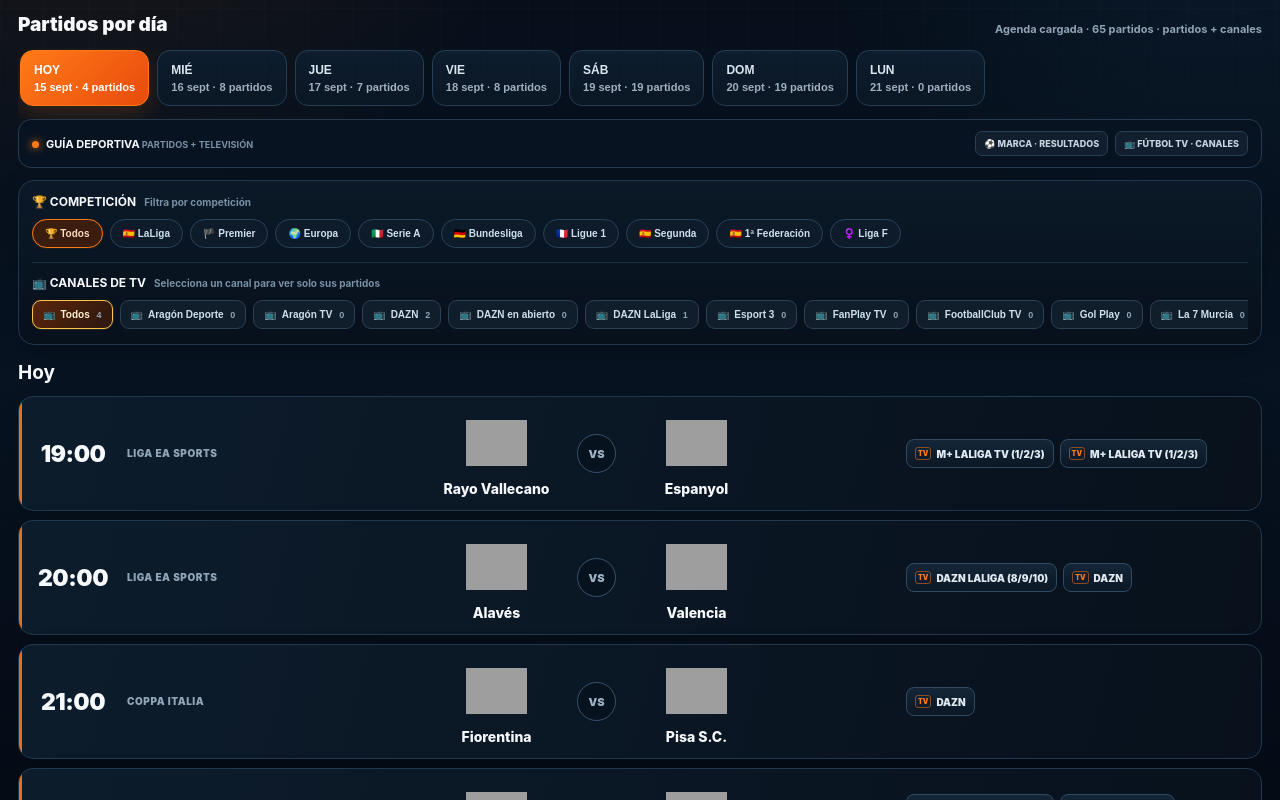
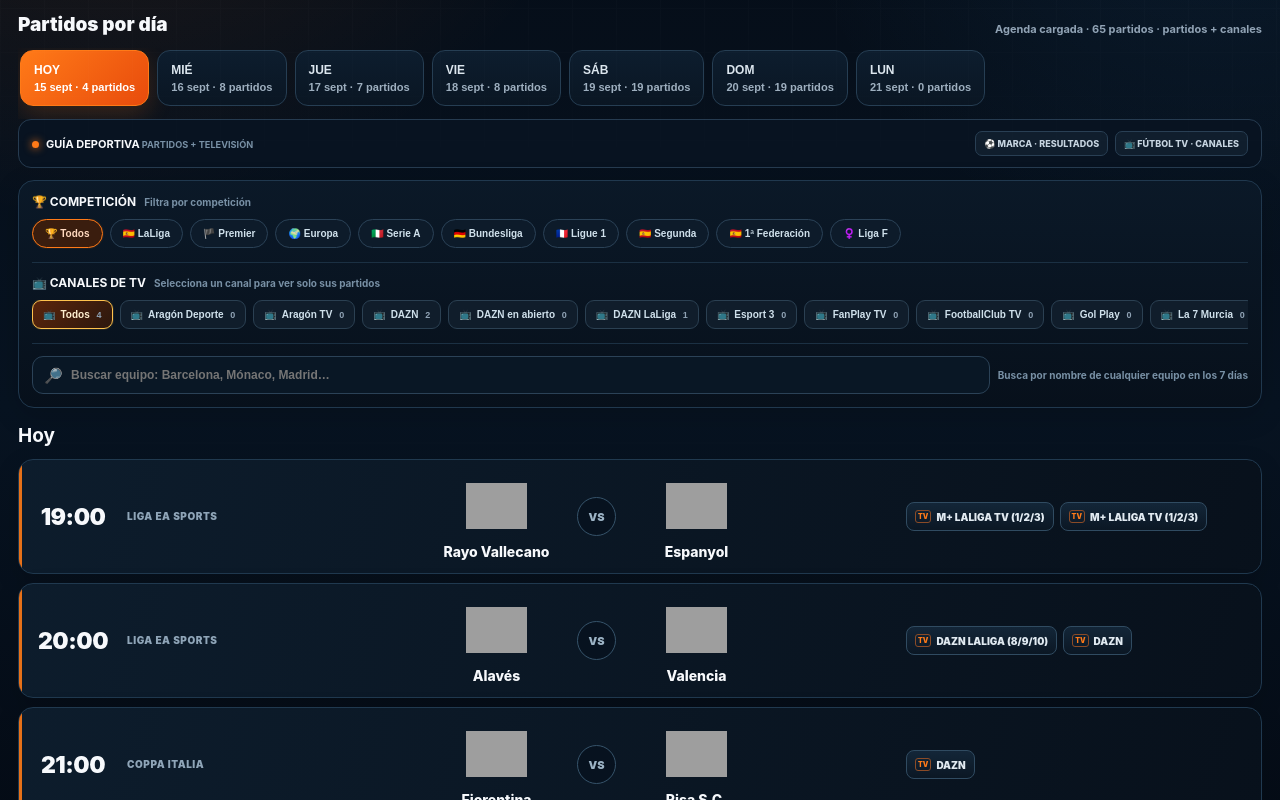
Before and after one commit to jantoniogti-lgtm/-futbol, a plain HTML site: page index.html in a window 1280 px wide. Shown: the part 300-1100 px from the top of the page. Drawn offline with Linux system fonts and the light colour scheme; grey boxes are pictures that could not be loaded.

Commit message:
Add files via upload

```diff
--- a/index.html
+++ b/index.html
@@ -56,6 +56,8 @@
 .btn{white-space:nowrap;background:#0d1b2a;color:#cfe0eb;border:1px solid #2b4257;border-radius:999px;padding:8px 12px;cursor:pointer;font-size:10px;font-weight:900;transition:.16s}
 .btn:hover{border-color:#66839a;color:#fff}.btn.active{background:#3a1d0e;border-color:var(--orange);color:#ffd9bf;box-shadow:0 0 0 1px rgba(255,122,24,.08)}
 .channelRow{margin-top:12px;padding-top:12px;border-top:1px solid #1b3043}
+.searchRow{margin-top:12px;padding-top:12px;border-top:1px solid #1b3043;display:flex;gap:8px;align-items:center}.searchBox{position:relative;flex:1;min-width:180px}.searchBox input{width:100%;box-sizing:border-box;background:#091725;color:#eef6fb;border:1px solid #2b4257;border-radius:11px;padding:11px 40px 11px 38px;font-size:12px;font-weight:800;outline:none}.searchBox input:focus{border-color:var(--orange);box-shadow:0 0 0 2px rgba(255,122,24,.10)}.searchIcon{position:absolute;left:12px;top:50%;transform:translateY(-50%);font-size:15px;opacity:.8}.clearSearch{display:none;position:absolute;right:9px;top:50%;transform:translateY(-50%);border:0;background:transparent;color:#9fb1c0;font-size:17px;cursor:pointer}.searchHint{font-size:10px;color:#7890a5;font-weight:750;white-space:nowrap}@media(max-width:600px){.searchRow{display:block}.searchHint{display:block;margin-top:7px}}
+
 .channelBtn{white-space:nowrap;background:#101d2b;color:#cfe0eb;border:1px solid #2b4052;border-radius:9px;padding:8px 10px;cursor:pointer;font-size:10px;font-weight:900;transition:.16s}
 .channelBtn:before{content:"📺";font-size:10px;margin-right:5px}.channelBtn:hover{border-color:#698398;color:#fff}
 .channelBtn.active{background:linear-gradient(135deg,#5b250b,#2c180e);border-color:var(--gold);color:#fff0d1;box-shadow:0 0 0 1px rgba(255,195,77,.1)}
@@ -120,6 +122,14 @@
       <div class="filterHead"><strong>📺 CANALES DE TV</strong><span>Selecciona un canal para ver solo sus partidos</span></div>
       <div class="filterRow" id="channelFilters"></div>
     </div>
+    <div class="searchRow">
+      <div class="searchBox">
+        <span class="searchIcon">🔎</span>
+        <input id="teamSearch" type="search" autocomplete="off" placeholder="Buscar equipo: Barcelona, Mónaco, Madrid…" aria-label="Buscar equipo">
+        <button id="clearSearch" class="clearSearch" type="button" aria-label="Borrar búsqueda">×</button>
+      </div>
+      <span class="searchHint">Busca por nombre de cualquier equipo en los 7 días</span>
+    </div>
   </div>
   <div id="content"></div>
 </main>
@@ -132,10 +142,12 @@
 
 
 <script>
-let data=[], logos={}, selected=today(), filter='TODOS', channelFilter='TODOS';
+let data=[], logos={}, selected=today(), filter='TODOS', channelFilter='TODOS', teamSearch='';
 const daysEl=document.getElementById('days'), content=document.getElementById('content');
 const status=document.getElementById('status'), heroStats=document.getElementById('heroStats');
 const channelFiltersEl=document.getElementById('channelFilters');
+const teamSearchEl=document.getElementById('teamSearch');
+const clearSearchEl=document.getElementById('clearSearch');
 
 function today(){
   const d=new Date();
@@ -201,6 +213,16 @@
   setChannel(button.dataset.channel);
 });
 
+function normalizeText(s){return String(s||'').normalize('NFD').replace(/[\u0300-\u036f]/g,'').toLowerCase().trim()}
+teamSearchEl.addEventListener('input',function(){
+  teamSearch=this.value.trim();
+  clearSearchEl.style.display=teamSearch?'block':'none';
+  render();
+});
+clearSearchEl.addEventListener('click',function(){
+  teamSearch=''; teamSearchEl.value=''; clearSearchEl.style.display='none'; render(); teamSearchEl.focus();
+});
+
 function logoFor(team,url){
   return url || logos[team] || logos[String(team).trim()] || ''
 }
@@ -256,19 +278,30 @@
   </article>`;
 }
 function render(){
+  const q=normalizeText(teamSearch);
   let x=data.filter(m=>{
     const compOk=filter==='TODOS'||m.competition===filter;
     const chanOk=channelFilter==='TODOS'||(m.channels||[]).includes(channelFilter);
-    return m.date===selected && compOk && chanOk;
+    const teamOk=!q || normalizeText(m.home).includes(q) || normalizeText(m.away).includes(q);
+    // Sin búsqueda se respeta el día seleccionado. Con búsqueda, se muestran coincidencias de los 7 días.
+    const dayOk=q || m.date===selected;
+    return dayOk && compOk && chanOk && teamOk;
   });
-  let title=selected===today()?'Hoy':new Date(selected+'T12:00:00').toLocaleDateString('es-ES',{weekday:'long',day:'numeric',month:'long'});
+  let title;
+  if(q){
+    title='Resultados para “'+esc(teamSearch)+'”';
+  }else{
+    title=selected===today()?'Hoy':new Date(selected+'T12:00:00').toLocaleDateString('es-ES',{weekday:'long',day:'numeric',month:'long'});
+  }
   let active='';
-  if(filter!=='TODOS') active+=`🏆 ${esc(filter)}`;
+  if(q) active+=`🔎 ${esc(teamSearch)} · ${x.length} partidos encontrados`;
+  if(filter!=='TODOS') active+=(active?' · ':'')+`🏆 ${esc(filter)}`;
   if(channelFilter!=='TODOS') active+=(active?' · ':'')+`📺 ${esc(channelFilter)}`;
   content.innerHTML=`<h2>${title}</h2>`+
     (active?`<div class="activeFilter">${active}</div>`:'')+
-    (x.length?x.map(card).join(''):'<div class="empty">No hay partidos para este día con los filtros seleccionados.</div>');
+    (x.length?x.map(card).join(''):'<div class="empty">No hay partidos que coincidan con la búsqueda y los filtros seleccionados.</div>');
 }
+
 function updateStats(){
   const todayCount=data.filter(m=>m.date===today()).length;
   const channelCount=new Set(data.flatMap(m=>m.channels||[])).size;
```
